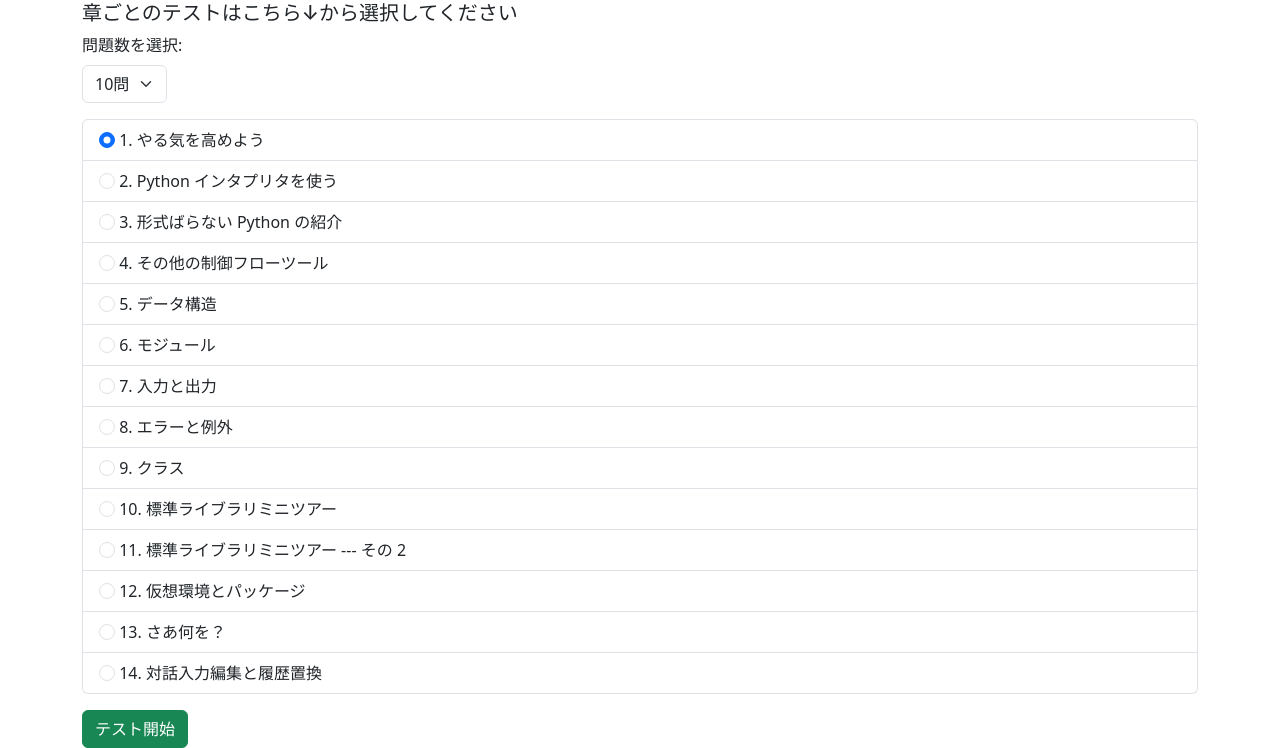
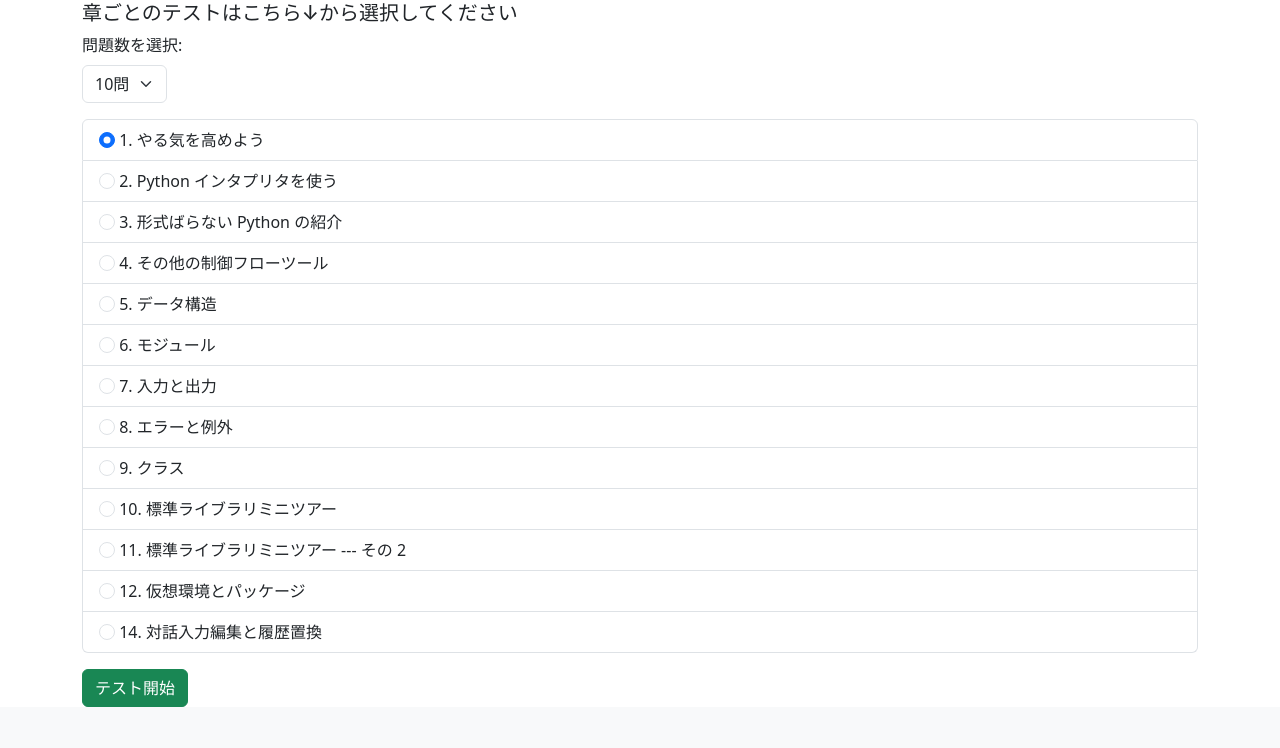
Before and after one commit to gogokate3-glitch/myquest, a Flask app: page /home in a window 1280 px wide. Shown: the part 387-1135 px from the top of the page. After the commit the page ends 1094 px from the top, so only its background shows below. Run offline with Flask 3, Linux system fonts and the light colour scheme; a user stored in the database is signed in.

```diff
--- a/templates/home.html
+++ b/templates/home.html
@@ -136,11 +136,6 @@
                 </div>
 
                 <div class="list-group-item">
-                    <input class="form-check-input" type="radio" name="category" id="cat-13" value="13">
-                    <label class="form-check-label" for="cat-13">13. さあ何を？</label>
-                </div>
-
-                <div class="list-group-item">
                     <input class="form-check-input" type="radio" name="category" id="cat-14" value="14">
                     <label class="form-check-label" for="cat-14">14. 対話入力編集と履歴置換</label>
                 </div>
```
Also changed, not shown: instance/quiz.db.
